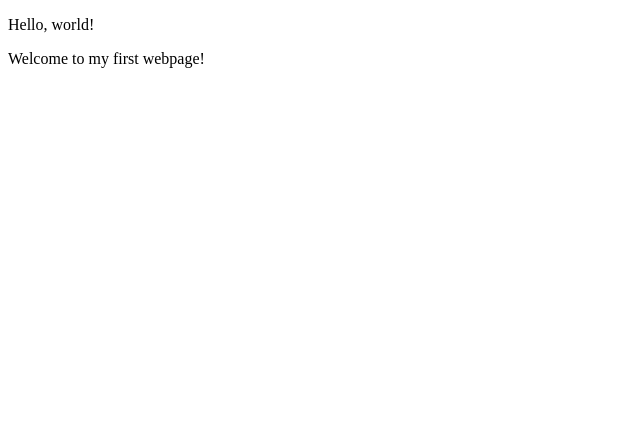
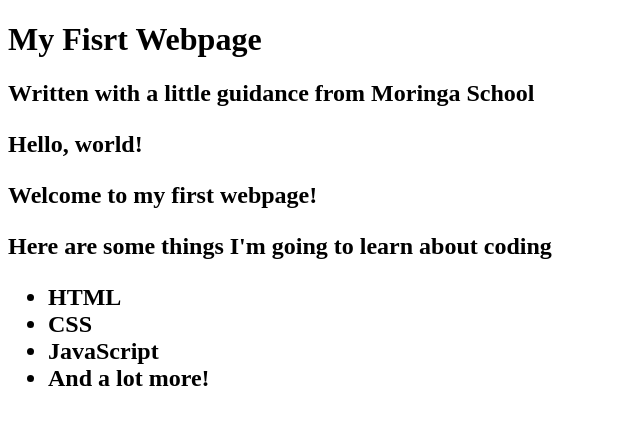
Before and after one commit to Cersion/my-first-webpage, a plain HTML site: page my-first-webpage.html in a window 1280 px wide. Shown: the whole page, without its empty margins (0-640 px from the left). Drawn offline with Linux system fonts and the light colour scheme.

Commit message:
add list elements

```diff
--- a/my-first-webpage.html
+++ b/my-first-webpage.html
@@ -4,7 +4,19 @@
     <title>My first webpage</title>
   </head>
   <body>
+    <h1>My Fisrt Webpage</h1>
+    <h2>Written with a little guidance from Moringa School<h2>
+
+
     <p>Hello, world!</p>
     <p>Welcome to my first webpage!</p>
+
+    <p>Here are some things I'm going to learn about coding</p>
+    <ul>
+      <li>HTML</li>
+      <li>CSS</li>
+      <li>JavaScript</li>
+      <li>And a lot more!</li>
+    </ul>
   </body>
 </html>
```
